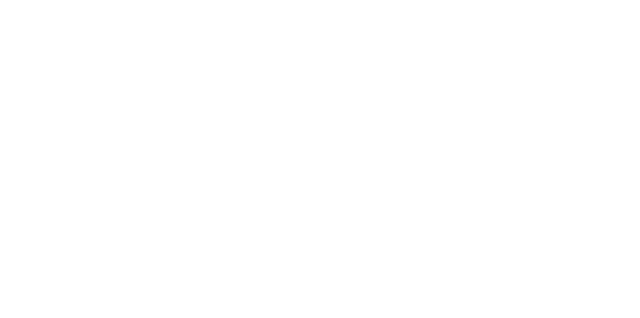
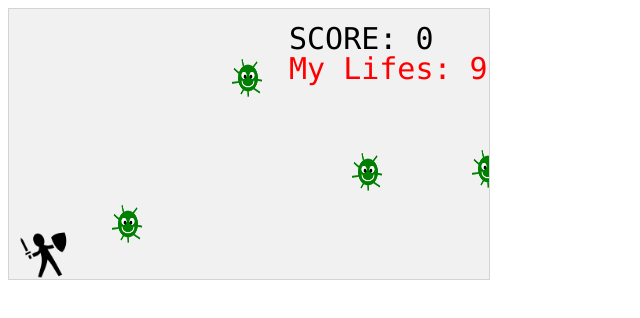
Before and after one commit to louwie17/js-html5game, a website: page index.html in a window 1280 px wide. Shown: the whole page, without its empty margins (0-640 px from the left). Drawn offline with Linux system fonts and the light colour scheme.

Commit message:
Have game working

```diff
--- a/index.html
+++ b/index.html
@@ -1 +1,13 @@
-<div id="app"></div>
+<html>
+  <head>
+    <style>
+canvas {
+    border:1px solid #d3d3d3;
+    background-color: #f1f1f1;
+}
+</style>
+  </head>
+  <body>
+    <script src="index.js"></script>
+  </body>
+<html>
--- a/index.js
+++ b/index.js
@@ -1,18 +1,11 @@
-// Import stylesheets
-import './style.css';
-
-// Write Javascript code!
-const appDiv = document.getElementById('app');
-appDiv.innerHTML = `<h1>JS Starter</h1>`;
-
 var myGamePiece;
 var myObstacles = [];
 var myScore;
 var myLifes;
 var images = {
-    virus: './images/virus.png',
-    virusdead: './images/virusdead2.png',
-    swordman: './images/swordman_black.png'
+    virus: 'https://cdn.jsdelivr.net/gh/louwie17/js-html5game@master/images/virus.png',
+    virusdead: 'https://cdn.jsdelivr.net/gh/louwie17/js-html5game@master/images/virusdead2.png',
+    swordman: 'https://cdn.jsdelivr.net/gh/louwie17/js-html5game@master/images/swordman_black.png'
 };
 var imageSrc = {};
 var loaded = 0;
@@ -22,6 +15,7 @@ Object.keys(images).forEach(function(key) {
     img.onload = function () {
         loaded++;
         imageSrc[key] = img;
+        // console.log("test");
         if (loaded === Object.keys(images).length) {
             startGame();
         }
@@ -69,7 +63,7 @@ function component(width, height, imgOrColor, x, y, type) {
     this.imgOrColor = imgOrColor;
     this.isDead = false;
     this.update = function() {
-        ctx = myGameArea.context;
+        var ctx = myGameArea.context;
         if (this.type == "text") {
             ctx.font = this.width + " " + this.height;
             ctx.fillStyle = this.imgOrColor;
@@ -119,7 +113,7 @@ function component(width, height, imgOrColor, x, y, type) {
 
 var interval = 120;
 function updateGameArea() {
-    var x, height, gap, minHeight, maxHeight, minGap, maxGap;
+    var x, height, gap, minHeight, maxHeight, minGap, maxGap, i;
     var score = 0;
     for (i = 0; i < myObstacles.length; i += 1) {
         if (myGamePiece.crashWith(myObstacles[i])) {
```
